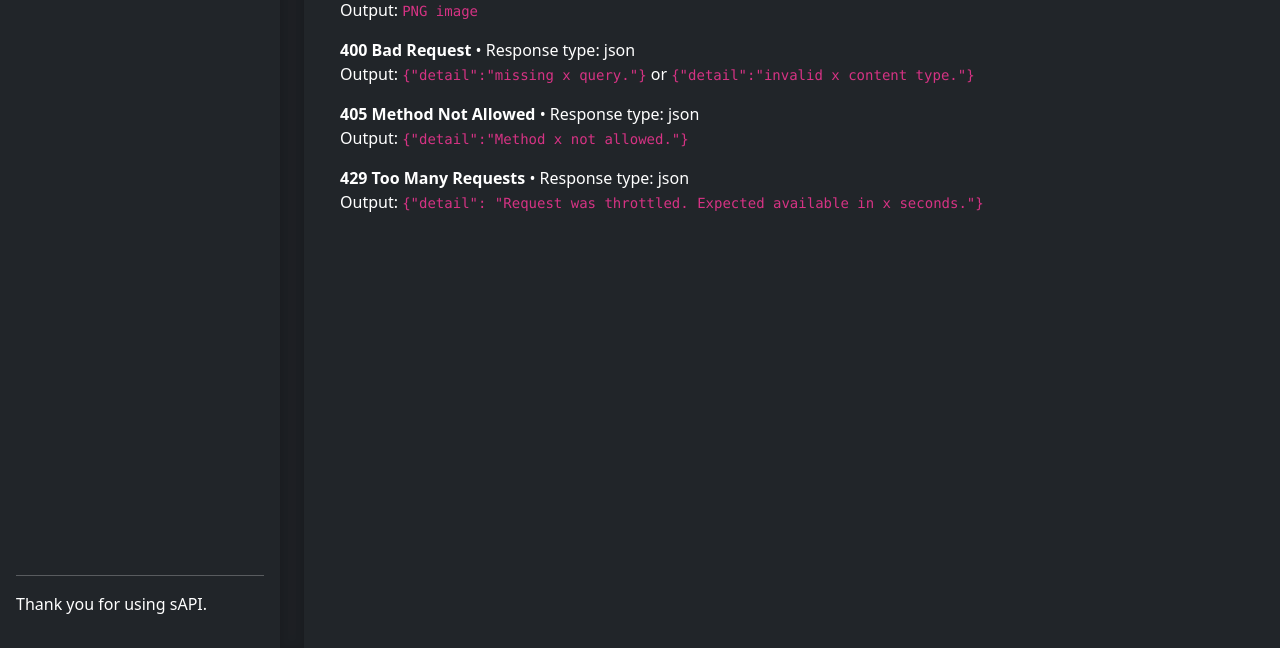
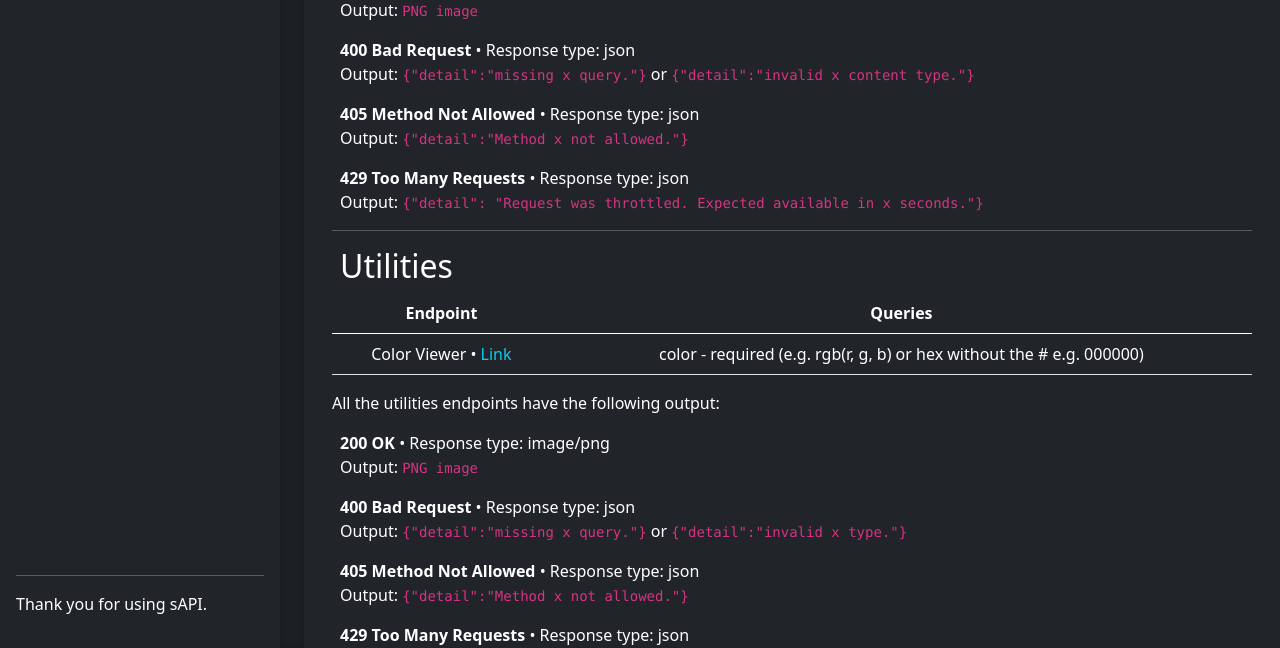
Before and after one commit to hyssedev/something-api, a Django app: page /documentation/endpoints in a window 1280 px wide. Shown: the part 1952-2600 px from the top of the page. Run offline with Django 3.2, Linux system fonts and the light colour scheme.

Commit message:
added colorviewer endpoint

```diff
--- a/api/templates/dashboard.html
+++ b/api/templates/dashboard.html
@@ -119,6 +119,10 @@
                     <td class="text-white">whodidthis</td>
                     <td class="text-white">{{whodidthis}}</td>
                 </tr>
+                <tr>
+                    <td class="text-white">colorviewer</td>
+                    <td class="text-white">{{colorviewer}}</td>
+                </tr>
             </tbody>
         </table>
     </div>
--- a/api/templates/documentation/endpoints.html
+++ b/api/templates/documentation/endpoints.html
@@ -159,5 +159,29 @@
     <p class="mx-2"><b>400 Bad Request</b> • Response type: json<br>Output: <code>{"detail":"missing x query."}</code> or <code>{"detail":"invalid x content type."}</code></p>
     <p class="mx-2"><b>405 Method Not Allowed</b> • Response type: json<br>Output: <code>{"detail":"Method x not allowed."}</code></p>
     <p class="mx-2"><b>429 Too Many Requests</b> • Response type: json<br>Output: <code>{"detail": "Request was throttled. Expected available in x seconds."}</code></p>
+    <hr>
+    <h2 class="mt-3 mx-2">Utilities</h2>
+    <div class="table table-sm table-dark">
+        <table class="table align-middle text-white">
+          <thead>
+            <tr>
+                <th scope="col">Endpoint</th>
+                <th scope="col">Queries</th>
+              </tr>
+          </thead>
+          <tbody>
+            <tr>
+                <td>Color Viewer • <a href="{% url 'colorviewer' %}">Link</a></td>
+                <td>color - required (e.g. rgb(r, g, b) or hex without the # e.g. 000000)</td>
+            </tr>
+
+          </tbody>
+        </table>
+      </div>
+    <p>All the utilities endpoints have the following output:</p>
+    <p class="mx-2"><b>200 OK</b> • Response type: image/png<br>Output: <code>PNG image</code></p>
+    <p class="mx-2"><b>400 Bad Request</b> • Response type: json<br>Output: <code>{"detail":"missing x query."}</code> or <code>{"detail":"invalid x type."}</code></p>
+    <p class="mx-2"><b>405 Method Not Allowed</b> • Response type: json<br>Output: <code>{"detail":"Method x not allowed."}</code></p>
+    <p class="mx-2"><b>429 Too Many Requests</b> • Response type: json<br>Output: <code>{"detail": "Request was throttled. Expected available in x seconds."}</code></p>
 </div>
 {% endblock body %}
--- a/api/usage.py
+++ b/api/usage.py
@@ -29,6 +29,7 @@ usage = {
     "hornylicense": 0,
     "hornylicense2": 0,
     "whodidthis": 0,
+    "colorviewer": 0,
 }
 
 # misc for uptime
--- a/api/views.py
+++ b/api/views.py
@@ -71,6 +71,7 @@ def dashboard(request):
         "hornylicense": usage['hornylicense'],
         "hornylicense2": usage['hornylicense2'],
         "whodidthis": usage['whodidthis'],
+        "colorviewer": usage['colorviewer'],
 
         "total": total,
         "average": round(total/minutes_uptime, 1),
--- a/something_api/urls.py
+++ b/something_api/urls.py
@@ -64,4 +64,7 @@ urlpatterns = [
     path('api/image-manipulation/hornylicense', views_api.HornyLicense.as_view(), name='hornylicense'),
     path('api/image-manipulation/hornylicense2', views_api.HornyLicense2.as_view(), name='hornylicense2'),
     path('api/image-manipulation/whodidthis', views_api.WhoDidThis.as_view(), name='whodidthis'),
+
+    # -- Utilities --
+    path('api/image-manipulation/colorviewer', views_api.ColorViewer.as_view(), name='colorviewer'),
 ]
```
Also changed, not shown: api/templates/index.html (+6 -4 lines), api/views_api.py (+41 -1 lines).
